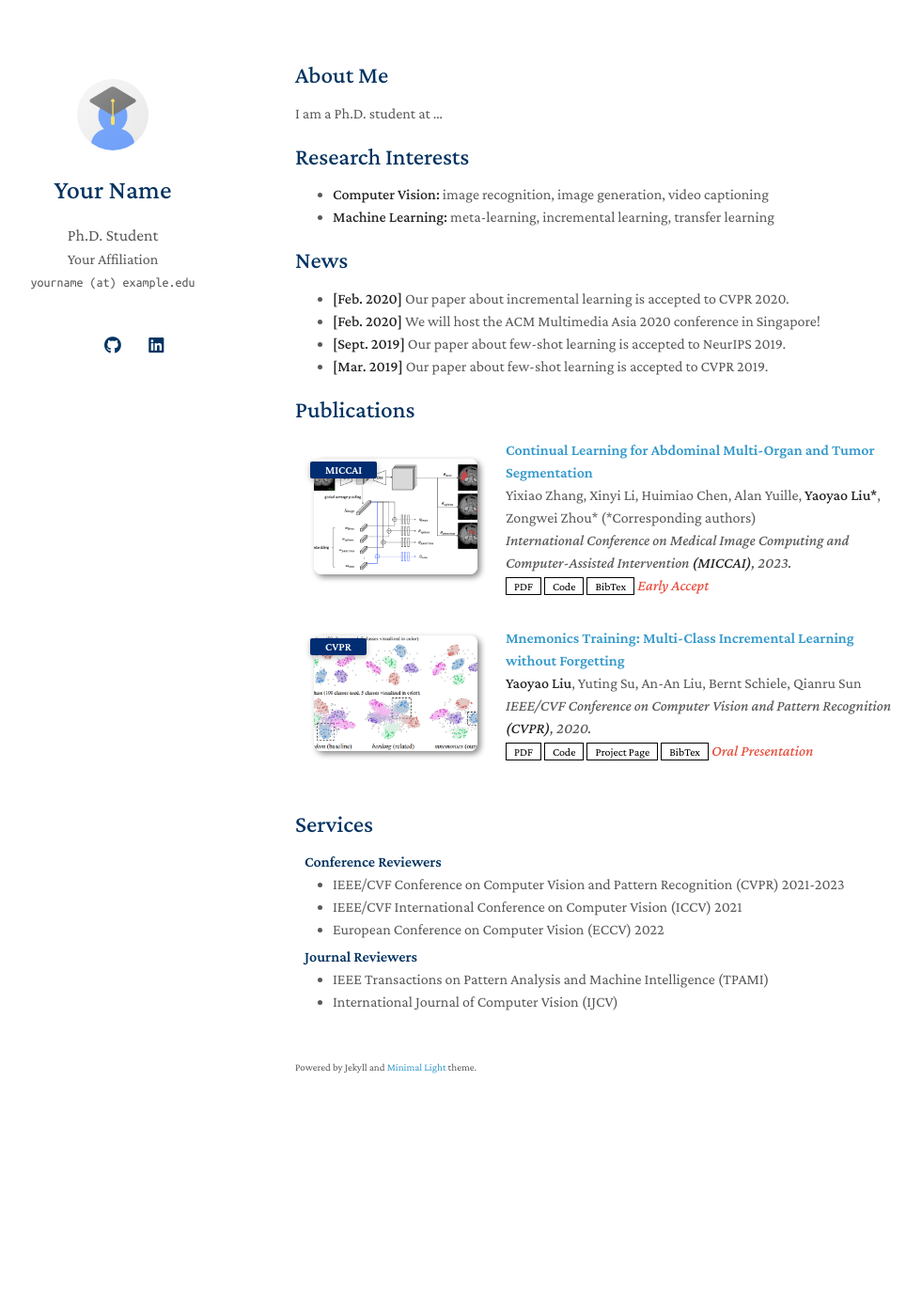
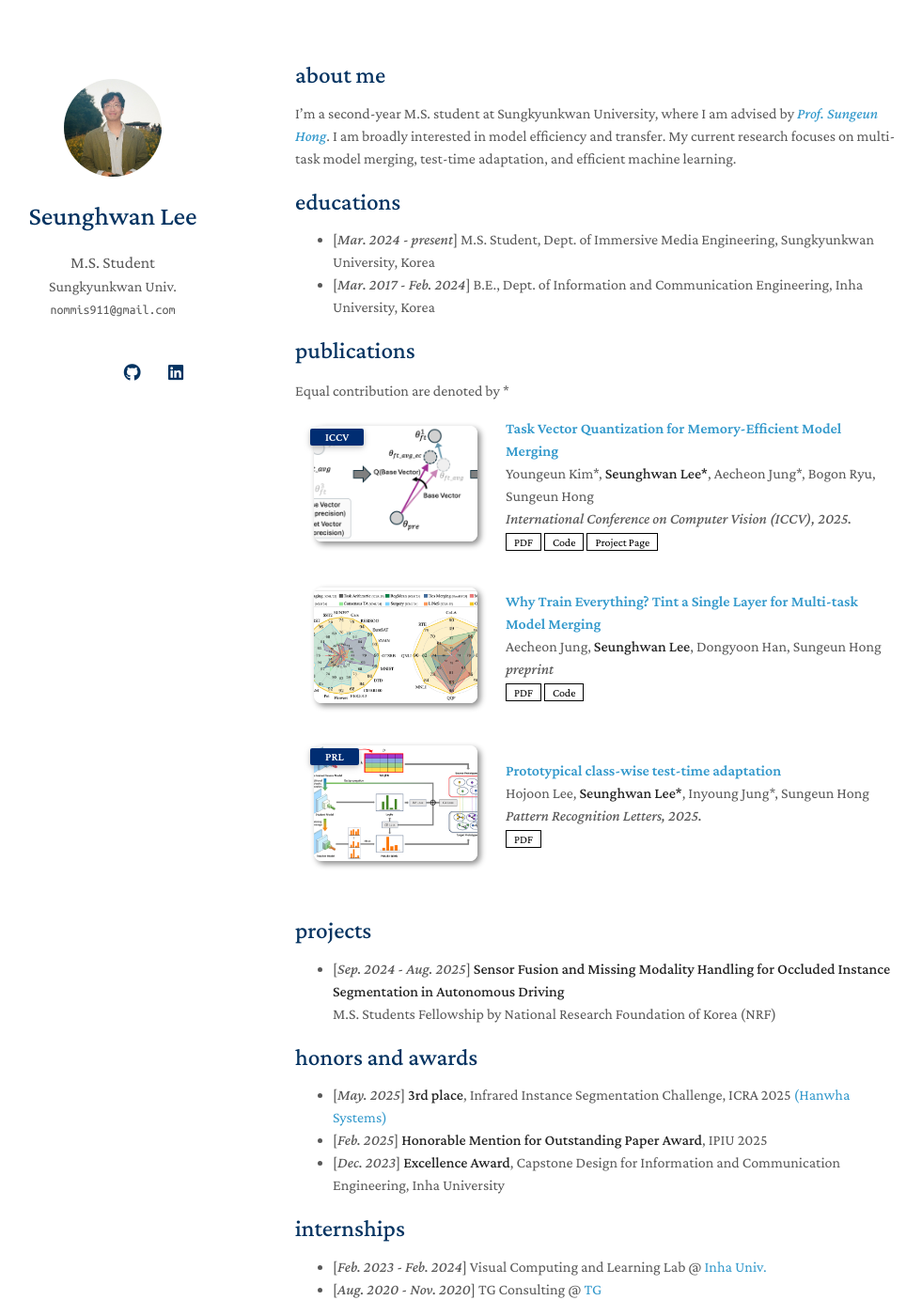
Before and after one commit to nomis911/nomis911.github.io, a Jekyll site: the page built from index.md, in a window 1280 px wide and 1400 px high. Shown: the whole window at 94% size, without its empty margins (156-1137 px from the left). Built offline with Jekyll 4.4.1, drawn with Linux system fonts in a browser that asks for light colours; a style sheet for code colours, icons or effects is not loaded; our own code applies the rules of GitHub Pages for plain Markdown files.

Commit message:
Customize homepage

```diff
--- a/_config.yml
+++ b/_config.yml
@@ -1,8 +1,8 @@
 # Basic Information
-title: Your Name
-position: Ph.D. Student
-affiliation: Your Affiliation
-email: yourname (at) example.edu
+title: Seunghwan Lee
+position: M.S. Student
+affiliation: Sungkyunkwan Univ.
+email: nommis911@gmail.com
 
 # Search Engine Optimization (SEO)
 # The following information is used to improve the website traffic from search engines, e.g., Google.
@@ -12,17 +12,16 @@ canonical: https://minimal-light-theme.yliu.me/
 
 # Links
 # If you don't need one of them, you may delete the corresponding line.
-google_scholar: https://scholar.google.com/
+google_scholar: https://scholar.google.co.kr/citations?user=p6wc1-YAAAAJ&hl=ko
 cv_link: assets/files/curriculum_vitae.pdf
-github_link: https://github.com/
-linkedin: https://www.linkedin.com/
-twitter: https://twitter.com/
+github_link: https://github.com/nomis911
+linkedin: https://www.linkedin.com/in/nomis78/
 
 # Images (e.g., your profile picture and your website's favicon)
 # "favicon" and "favicon_dark" are used for the light and dark modes, respectively.
-avatar: ./assets/img/avatar.png
-favicon: ./assets/img/favicon.png
-favicon_dark: ./assets/img/favicon-dark.png
+avatar: ./assets/img/me.jpg
+favicon: ./assets/img/favicon-32x32.png
+favicon_dark: ./assets/img/favicon-32x32.png
 
 # Footnote
 # You may use the option to disable the footnote, "Powered by Jekyll and Minimal Light theme."
@@ -38,7 +37,7 @@ font: "Serif" # or "Sans Serif"
 
 # Google Analytics ID
 # Please remove this if you don't use Google Analytics
-google_analytics: UA-111540567-4
+# google_analytics: UA-111540567-4
 
 # Use this project as a remote theme for GitHub Pages
 # See the guide here: https://docs.github.com/en/pages/setting-up-a-github-pages-site-with-jekyll/adding-a-theme-to-your-github-pages-site-using-jekyll
--- a/_data/publications.yml
+++ b/_data/publications.yml
@@ -1,22 +1,26 @@
+
 main:
 
-  - title: Continual Learning for Abdominal Multi-Organ and Tumor Segmentation
-    authors: Yixiao Zhang, Xinyi Li, Huimiao Chen, Alan Yuille, <strong>Yaoyao Liu*</strong>, Zongwei Zhou* (*Corresponding authors)
-    conference_short: MICCAI
-    conference: International Conference on Medical Image Computing and Computer-Assisted Intervention <strong>(MICCAI)</strong>, 2023.
-    pdf: https://arxiv.org/pdf/2306.00988.pdf
-    code: https://github.com/MrGiovanni/ContinualLearning
-    bibtex: https://bib.yliu.me/MICCAI23.txt
-    image: ./assets/img/teaser_example_2.png
-    notes: Early Accept
+  - title: Task Vector Quantization for Memory-Efficient Model Merging
+    authors: Youngeun Kim*, <strong>Seunghwan Lee*</strong>, Aecheon Jung*, Bogon Ryu, Sungeun Hong
+    conference_short: ICCV
+    conference: International Conference on Computer Vision (ICCV), 2025.
+    pdf: https://arxiv.org/pdf/2503.06921
+    code: https://github.com/AIM-SKKU/TVQ
+    page: https://aim-skku.github.io/TVQ/
+    image: ./assets/img/tvq.png
+    # notes: Early Accept
 
-  - title: "Mnemonics Training: Multi-Class Incremental Learning without Forgetting"
-    authors: <strong>Yaoyao Liu</strong>, Yuting Su, An-An Liu, Bernt Schiele, Qianru Sun
-    conference_short: CVPR
-    conference: IEEE/CVF Conference on Computer Vision and Pattern Recognition <strong>(CVPR)</strong>, 2020.
-    pdf: https://arxiv.org/pdf/2002.10211.pdf
-    code: https://github.com/yaoyao-liu/class-incremental-learning/tree/main/mnemonics-training
-    page: https://class-il.mpi-inf.mpg.de/mnemonics/
-    bibtex: https://class-il.mpi-inf.mpg.de/mnemonics/
-    notes: Oral Presentation
-    image: ./assets/img/teaser_example.png
+  - title: "Why Train Everything? Tint a Single Layer for Multi-task Model Merging"
+    authors: Aecheon Jung, <strong>Seunghwan Lee</strong>, Dongyoon Han, Sungeun Hong
+    conference: preprint
+    pdf: https://arxiv.org/pdf/2412.19098
+    code: https://github.com/AIM-SKKU/ModelTinting
+    image: ./assets/img/tint.png
+
+  - title: "Prototypical class-wise test-time adaptation"
+    authors: Hojoon Lee, <strong>Seunghwan Lee*</strong>, Inyoung Jung*, Sungeun Hong
+    conference_short: PRL
+    conference: Pattern Recognition Letters, 2025.
+    pdf: https://doi.org/10.1016/j.patrec.2024.10.011
+    image: ./assets/img/pca.png
--- /dev/null
+++ b/_includes/educations.md
@@ -0,0 +1,4 @@
+## educations
+
+- [_Mar. 2024 - present_] M.S. Student, Dept. of Immersive Media Engineering, Sungkyunkwan University, Korea
+- [_Mar. 2017 - Feb. 2024_] B.E., Dept. of Information and Communication Engineering, Inha University, Korea
--- /dev/null
+++ b/_includes/honors_awards.md
@@ -0,0 +1,5 @@
+## honors and awards
+
+- [_May. 2025_] <strong>3rd place</strong>, Infrared Instance Segmentation Challenge, ICRA 2025 [(Hanwha Systems)](https://www.hscaichallenge.com/)
+- [_Feb. 2025_] <strong>Honorable Mention for Outstanding Paper Award</strong>, IPIU 2025
+- [_Dec. 2023_] <strong>Excellence Award</strong>, Capstone Design for Information and Communication Engineering, Inha University
--- /dev/null
+++ b/_includes/internships.md
@@ -0,0 +1,4 @@
+## internships
+
+- [*Feb. 2023 - Feb. 2024*] Visual Computing and Learning Lab @ [Inha Univ.](https://www.inha.ac.kr/kr/index.do)
+- [*Aug. 2020 - Nov. 2020*] TG Consulting @ [TG](https://tgin.kr/)
--- /dev/null
+++ b/_includes/projects.md
@@ -0,0 +1,3 @@
+## projects
+
+- [*Sep. 2024 - Aug. 2025*] <strong>Sensor Fusion and Missing Modality Handling for Occluded Instance Segmentation in Autonomous Driving</strong> <br> M.S. Students Fellowship by National Research Foundation of Korea (NRF)
--- a/_includes/publications.md
+++ b/_includes/publications.md
@@ -1,4 +1,8 @@
-<h2 id="publications" style="margin: 2px 0px -15px;">Publications</h2>
+<h2 id="publications" style="margin: 2px 0px -15px;">publications</h2>
+
+<p style="font-size: 1em; font-weight: normal; margin-top: 2em; margin-bottom: -1em;">
+  Equal contribution are denoted by *
+</p>
 
 <div class="publications">
 <ol class="bibliography">
--- a/index.md
+++ b/index.md
@@ -2,22 +2,16 @@
 layout: homepage
 ---
 
-## About Me
+## about me
 
-I am a Ph.D. student at ...
+I’m a second-year M.S. student at Sungkyunkwan University, where I am advised by [_Prof. Sungeun Hong_](https://www.csehong.com). I am broadly interested in model efficiency and transfer. My current research focuses on multi-task model merging, test-time adaptation, and efficient machine learning.
 
-## Research Interests
-
-- **Computer Vision:** image recognition, image generation, video captioning
-- **Machine Learning:** meta-learning, incremental learning, transfer learning
-
-## News
-
-- **[Feb. 2020]** Our paper about incremental learning is accepted to CVPR 2020.
-- **[Feb. 2020]** We will host the ACM Multimedia Asia 2020 conference in Singapore!
-- **[Sept. 2019]** Our paper about few-shot learning is accepted to NeurIPS 2019.
-- **[Mar. 2019]** Our paper about few-shot learning is accepted to CVPR 2019.
+{% include_relative _includes/educations.md %}
 
 {% include_relative _includes/publications.md %}
 
-{% include_relative _includes/services.md %}
+{% include_relative _includes/projects.md %}
+
+{% include_relative _includes/honors_awards.md %}
+
+{% include_relative _includes/internships.md %}
```
Also changed, not shown: assets/img/android-chrome-192x192.png (added), assets/img/android-chrome-512x512.png (added), assets/img/apple-touch-icon.png (added), assets/img/favicon-16x16.png (added), assets/img/favicon-32x32.png (added), assets/img/me.jpg (added), assets/img/pca.png (added), assets/img/teaser_example.png (deleted), assets/img/teaser_example_2.png (deleted), assets/img/tint.png (added), assets/img/tvq.png (added), assets/img/tvq2.png (added).
